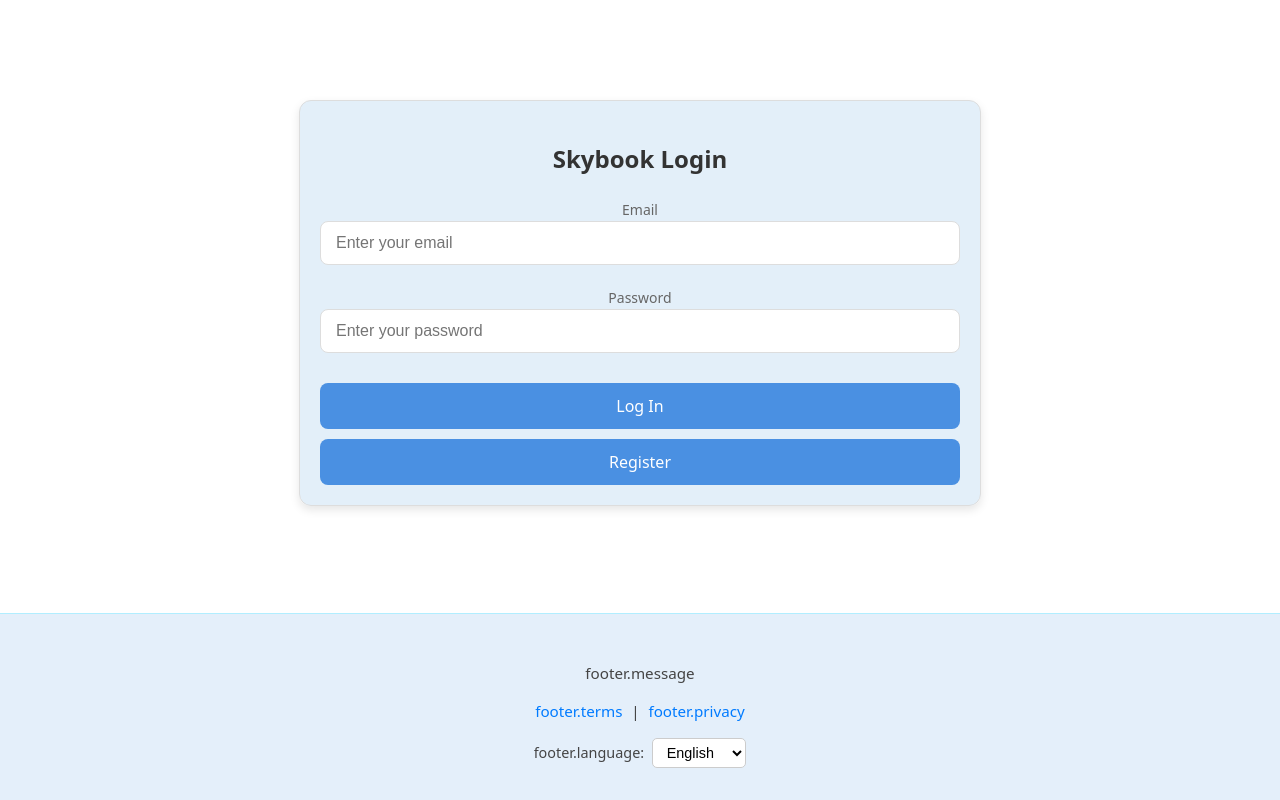
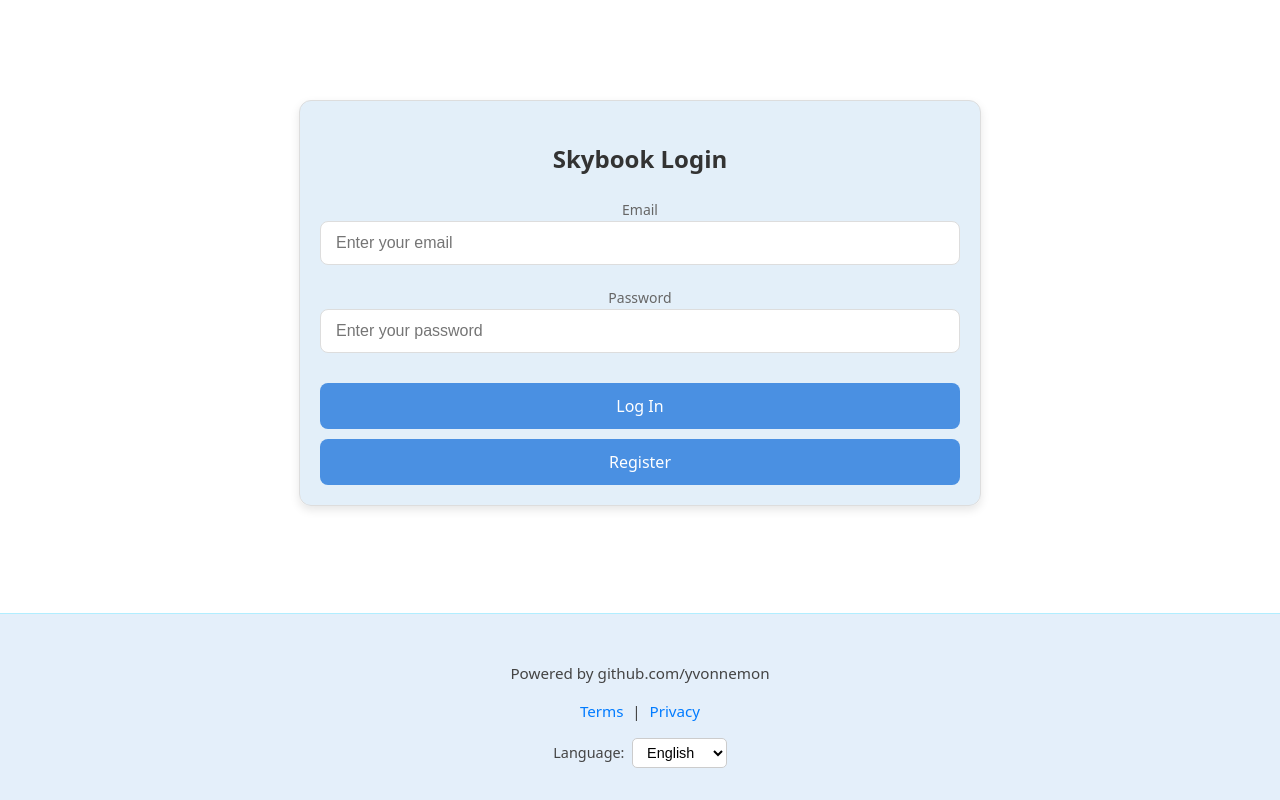
Before and after one commit to yvonnemon/dam, a Vue app in the folder front/skybook-frontend/: page /login in a window 1280 px wide. Built offline with nearby package versions, Linux system fonts and the light colour scheme.

Commit message:
css arreglos y traducciones

```diff
--- a/front/skybook-frontend/src/components/Footer.vue
+++ b/front/skybook-frontend/src/components/Footer.vue
@@ -1,14 +1,14 @@
 <template>
     <footer class="footer">
       <div class="footer-content">
-        <p class="footer-message">{{ t('footer.message') }}</p>
+        <p class="footer-message">{{ t('message-footer') }}</p>
         <p class="footer-links">
-          <a href="#">{{ t('footer.terms') }}</a> |
-          <a href="#">{{ t('footer.privacy') }}</a>
+          <a href="#">{{ t('terms') }}</a> |
+          <a href="#">{{ t('privacy') }}</a>
         </p>
 
         <div class="language-switcher">
-          <label for="lang">{{ t('footer.language') }}:</label>
+          <label for="lang">{{ t('language') }}:</label>
           <select id="lang" v-model="locale">
             <option value="en">English</option>
             <option value="es">Español</option>
--- a/front/skybook-frontend/src/i18n/en.json
+++ b/front/skybook-frontend/src/i18n/en.json
@@ -43,6 +43,11 @@
     "admin": "Admin",
     "logout": "Logout",
     "download": "Download",
+    "search-by-airport": "Search by airport",
     "404page-not-found": "404 - Page Not Found",
+    "message-footer": "Powered by github.com/yvonnemon",
+    "terms": "Terms",
+    "privacy": "Privacy",
+    "language": "Language",
     "404-message": "Sorry, the page you're looking for doesn't exist or you don't have permission to access it."
 }
--- a/front/skybook-frontend/src/i18n/es.json
+++ b/front/skybook-frontend/src/i18n/es.json
@@ -44,5 +44,11 @@
     "logout": "Cerrar sesión",
     "download": "Descargar",
     "404-page-not-found": "404 - Página No Encontrada",
+    "search-by-airport": "Buscar por aeropuerto",
+    "message-footer": "Powered by github.com/yvonnemon",
+    "terms": "Terminos y condiciones",
+    "privacy": "Privacidad",
+    "language": "Idioma",
+
     "404-message": "Lo sentimos, la página que buscas no existe o no tienes permiso para acceder a ella."
 }
--- a/front/skybook-frontend/src/views/BookingView.vue
+++ b/front/skybook-frontend/src/views/BookingView.vue
@@ -119,6 +119,13 @@
 
   }
 
+  button:disabled {
+    background-color: #ccc; /* Gray background */
+    color: #777; /* Lighter text */
+    cursor: not-allowed; /* Change cursor to indicate it's disabled */
+    border: 1px solid #ddd; /* Lighter border */
+  }
+
   button:hover {
     background-color: #c0392b;
   }
--- a/front/skybook-frontend/src/views/FlightsView.vue
+++ b/front/skybook-frontend/src/views/FlightsView.vue
@@ -7,7 +7,7 @@
       <input
         type="text"
         v-model="filterAirport"
-        :placeholder="t('filters.search-by-airport')"
+        :placeholder="t('search-by-airport')"
         class="filter-input"
       />
     </div>
```
